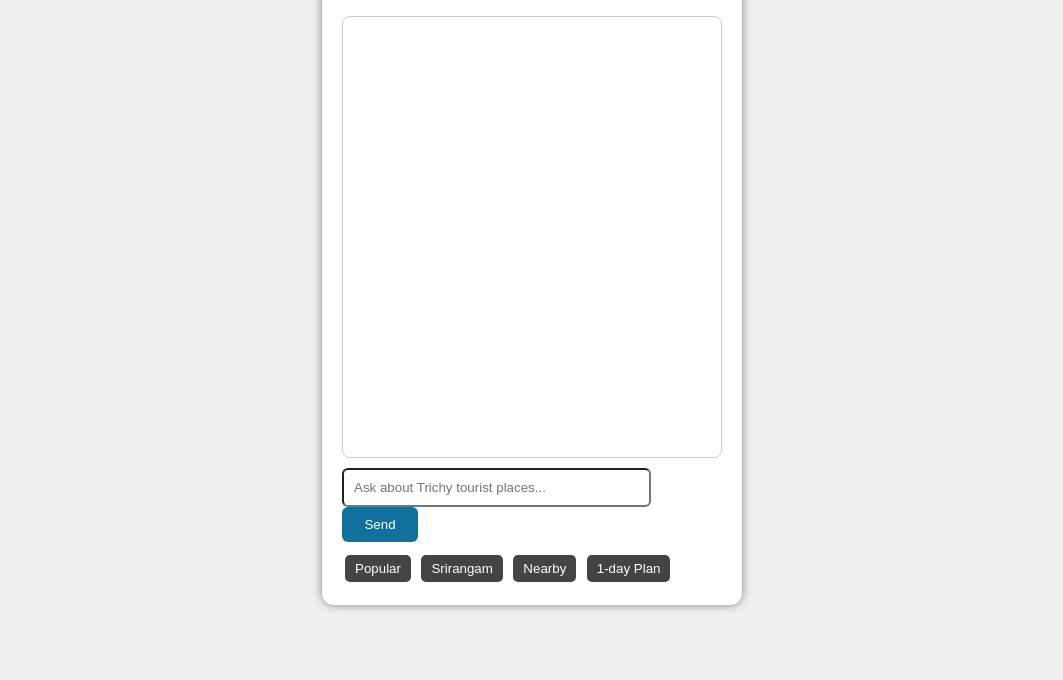
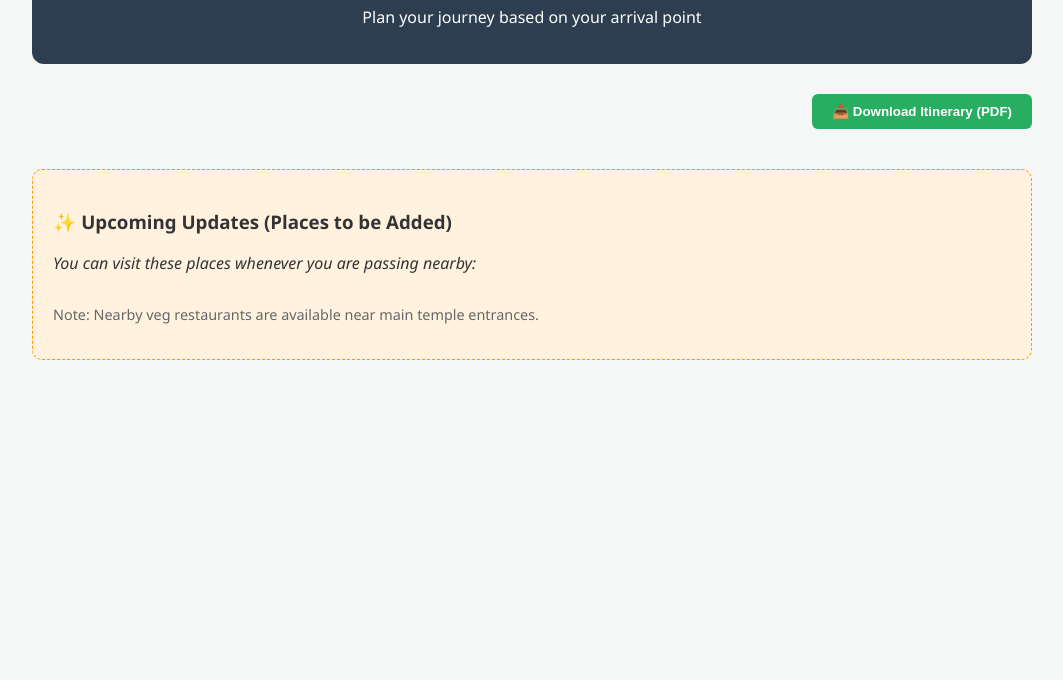
Before and after one commit to srismall1024/Trichy-Sample-Tourist-Blog-, a website: page chat.html in a window 1280 px wide. Shown: the part 120-800 px from the top of the page, without its empty margins (108-1171 px from the left). Drawn offline with Linux system fonts and the light colour scheme.

Commit message:
Refactor chat.html structure and styles

```diff
--- a/chat.html
+++ b/chat.html
@@ -1,138 +1,65 @@
+<!DOCTYPE html>
+<html lang="en">
+<head>
+    <meta charset="UTF-8">
+    <meta name="viewport" content="width=device-width, initial-scale=1.0">
+    <title>Trichy Tourism - Digital Travel Guide</title>
+    <script src="https://cdnjs.cloudflare.com/ajax/libs/html2pdf.js/0.10.1/html2pdf.bundle.min.js"></script>
+    <style>
+        :root {
+            --primary: #2c3e50;
+            --accent: #27ae60;
+            --bg: #f4f7f6;
+            --white: #ffffff;
+        }
 
-<!DOCTYPE html>
-<html>
-<head>
-<title>Trichy Tourism Chatbot</title>
+        body { font-family: 'Segoe UI', Tahoma, Geneva, Verdana, sans-serif; background: var(--bg); margin: 0; padding: 20px; color: #333; }
+        .container { max-width: 1000px; margin: 0 auto; }
 
-<style>
+        header { text-align: center; margin-bottom: 30px; background: var(--primary); color: white; padding: 20px; border-radius: 12px; }
 
-body{
-font-family:Arial;
-background:#f0f0f0;
-display:flex;
-justify-content:center;
-padding-top:40px;
-}
+        .action-bar { display: flex; justify-content: flex-end; margin-bottom: 20px; }
+        .btn-download { background: var(--accent); color: white; border: none; padding: 10px 20px; border-radius: 6px; cursor: pointer; font-weight: bold; }
 
-.chat-container{
-width:380px;
-background:#fff;
-border-radius:12px;
-padding:20px;
-box-shadow:0px 0px 10px gray;
-}
+        .junction-section { margin-bottom: 30px; }
+        .junction-title { border-left: 5px solid var(--accent); padding-left: 15px; margin-bottom: 15px; color: var(--primary); }
 
-.messages{
-height:420px;
-overflow-y:auto;
-border:1px solid #ccc;
-border-radius:8px;
-padding:10px;
-}
+        .grid { display: grid; grid-template-columns: repeat(auto-fit, minmax(300px, 1fr)); gap: 20px; }
+        .card { background: var(--white); padding: 20px; border-radius: 10px; box-shadow: 0 4px 6px rgba(0,0,0,0.1); }
+        .card h3 { margin-top: 0; color: var(--accent); border-bottom: 1px solid #eee; padding-bottom: 10px; }
 
-.user,.bot{
-margin:6px 0;
-padding:10px;
-border-radius:6px;
-max-width:80%;
-}
+        .distance-tag { display: inline-block; background: #e8f5e9; color: #2e7d32; padding: 4px 8px; border-radius: 4px; font-size: 0.85em; margin-top: 10px; }
 
-.user{
-background:#d4f7d4;
-text-align:right;
-margin-left:auto;
-}
+        .upcoming-box { background: #fff3e0; border: 1px dashed #ff9800; padding: 20px; border-radius: 10px; margin-top: 40px; }
+        .upcoming-grid { columns: 2; gap: 20px; }
 
-.bot{
-background:#e3f1ff;
-text-align:left;
-margin-right:auto;
-}
-
-#userInput{
-width:75%;
-padding:10px;
-margin-top:10px;
-border-radius:6px;
-}
-
-button{
-width:20%;
-padding:10px;
-border:none;
-background:rgb(17,113,156);
-color:white;
-cursor:pointer;
-border-radius:6px;
-}
-
-.quick-buttons{
-margin-top:10px;
-}
-
-.quick-buttons button{
-width:auto;
-padding:6px 10px;
-margin:3px;
-background:#444;
-border-radius:5px;
-}
-
-</style>
+        @media (max-width: 600px) { .upcoming-grid { columns: 1; } }
+    </style>
 </head>
-
 <body>
 
-<div class="chat-container">
+<div class="container" id="tour-content">
+    <header>
+        <h1>🚩 Tiruchirappalli Tourism Guide</h1>
+        <p>Plan your journey based on your arrival point</p>
+    </header>
 
-<h2>Trichy Tourist Chatbot</h2>
+    <div class="action-bar">
+        <button class="btn-download" onclick="downloadPDF()">📥 Download Itinerary (PDF)</button>
+    </div>
 
-<div class="messages" id="chatBox"></div>
+    <div id="main-guide">
+        </div>
 
-<input
-type="text"
-id="userInput"
-placeholder="Ask about Trichy tourist places..."
->
-
-<button onclick="sendMessage()">Send</button>
-
-<div class="quick-buttons">
-
-<button onclick="quickAsk('popular places')">Popular</button>
-
-<button onclick="quickAsk('tell me about srirangam')">
-Srirangam
-</button>
-
-<button onclick="quickAsk('nearby rockfort')">
-Nearby
-</button>
-
-<button onclick="quickAsk('1 day plan from srirangam')">
-1-day Plan
-</button>
-
-</div>
-
+    <div class="upcoming-box">
+        <h3>✨ Upcoming Updates (Places to be Added)</h3>
+        <p><i>You can visit these places whenever you are passing nearby:</i></p>
+        <div class="upcoming-grid" id="upcoming-list"></div>
+        <p style="margin-top: 15px; font-size: 0.9em; color: #666;">Note: Nearby veg restaurants are available near main temple entrances.</p>
+    </div>
 </div>
 
 <script src="data.js"></script>
-<script src="bot.js"></script>
-
-<script>
-
-document
-.getElementById("userInput")
-.addEventListener("keypress",function(e){
-
-if(e.key==="Enter"){
-sendMessage();
-}
-
-});
-
-</script>
-
+<script src="script.js"></script>
 </body>
 </html>
```
